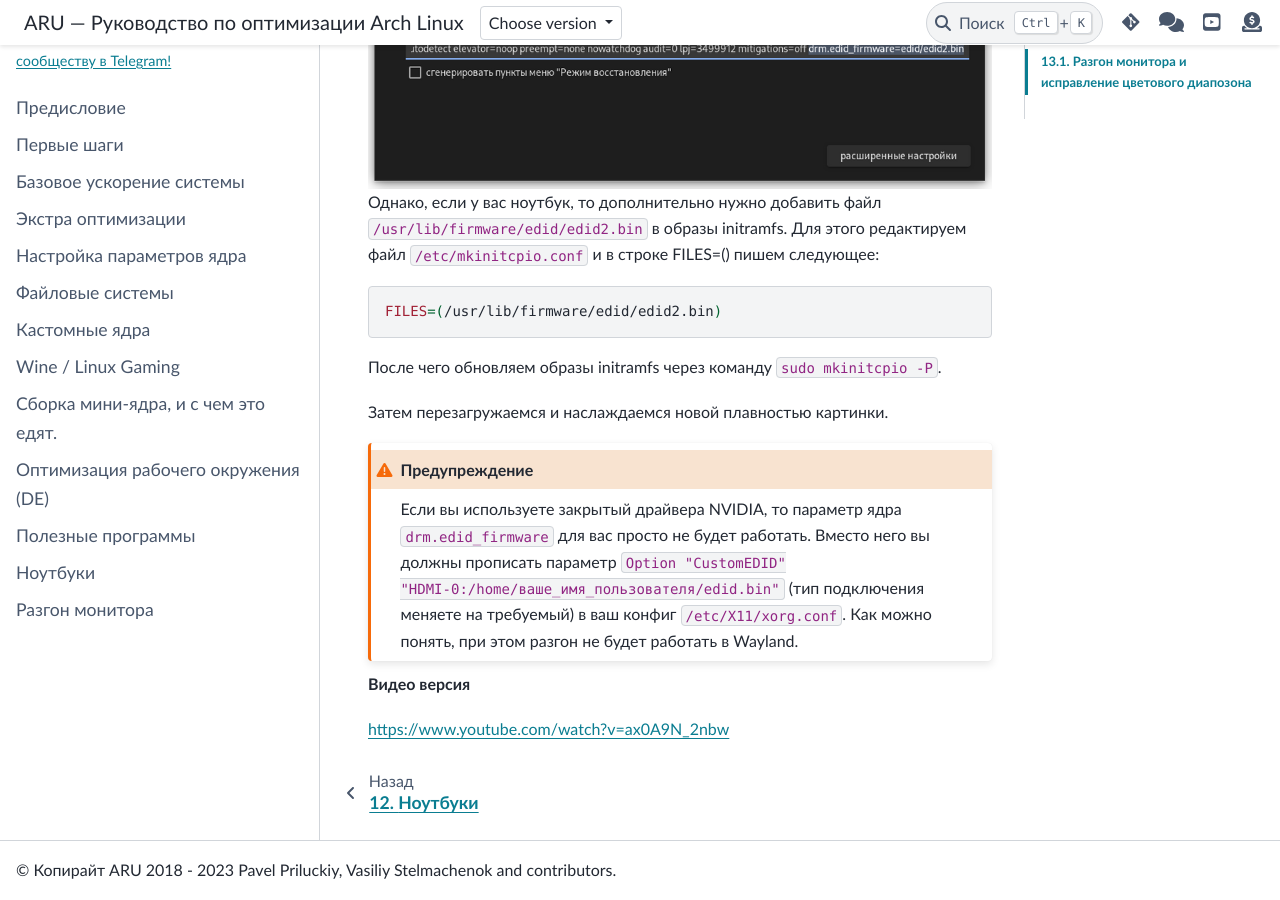
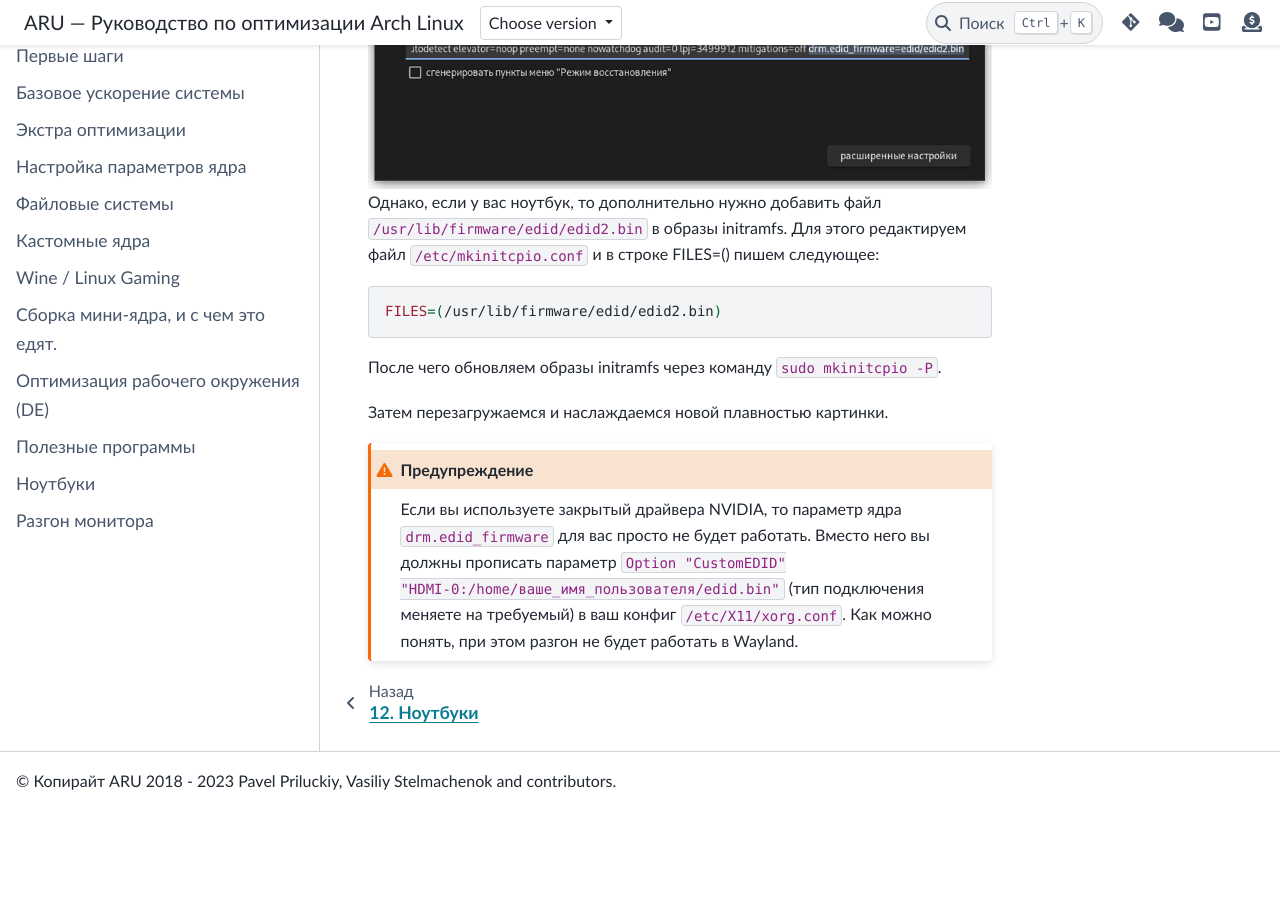
Before and after one commit to ventureoo/ARU, a Sphinx documentation site: the page built from docs/source/monitor-overlocking.rst, in a window 1280 px wide and 900 px high, scrolled down 3220 px. Built offline with Sphinx 7.4.7 and the PyData theme 0.15.4, drawn with Linux system fonts in a browser that asks for light colours; after the commit the page ends 4030 px from its top, so only the background shows below that.

Commit message:
Обновить docs/source/monitor-overlocking.rst

```diff
--- a/docs/source/monitor-overlocking.rst
+++ b/docs/source/monitor-overlocking.rst
@@ -123,7 +123,3 @@
    "HDMI-0:/home/ваше_имя_пользователя/edid.bin"`` (тип подключения
    меняете на требуемый) в ваш конфиг ``/etc/X11/xorg.conf``. Как
    можно понять, при этом разгон не будет работать в Wayland.
-
-**Видео версия**
-
-https://www.youtube.com/watch?v=ax0A9N_2nbw
```
